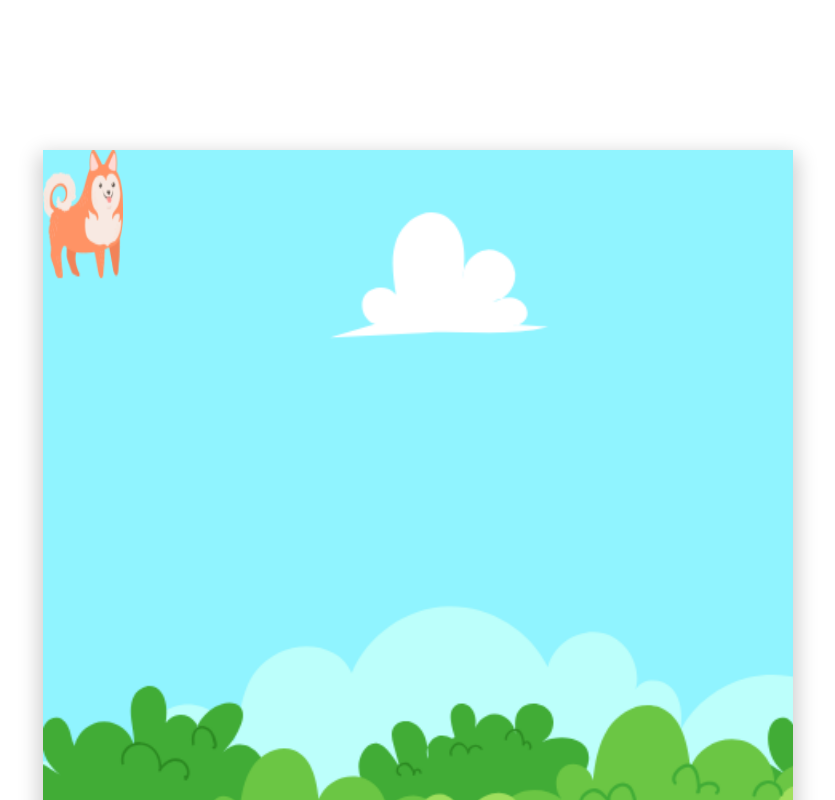
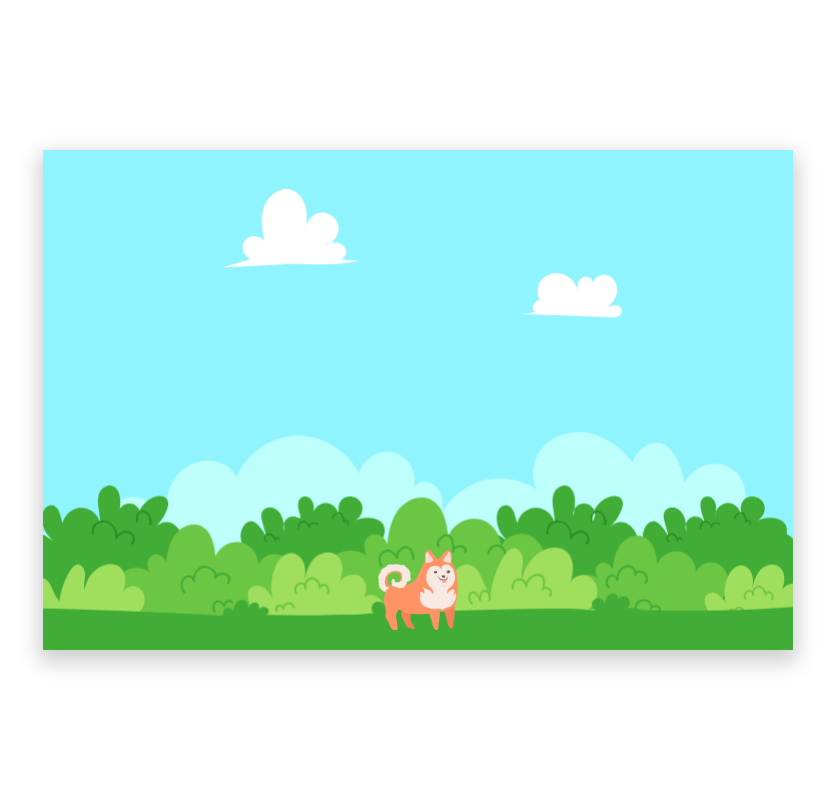
Before and after one commit to eziquexx/oneul-javascript, a plain HTML site: page oneul-js-dong-practice/index.html in a window 1280 px wide. Both pictures are taken after a click on the button "게임 시작". Shown: the whole page, without its empty margins (222-1057 px from the left). Drawn offline with Linux system fonts and the light colour scheme.

Commit message:
전체수정

```diff
--- a/oneul-js-dong-practice/css/style.css
+++ b/oneul-js-dong-practice/css/style.css
@@ -14,27 +14,21 @@
 }
 #container {
   position: relative;
-  width: 100%;
-  height: 100vh;
-  @media screen and (min-width:750px) {
-    width: 750px;
-    height: 500px;
+  width: 750px;
+  height: 500px;
+  @media screen and (max-width:750px) {
+    width: 100%;
+    height: 100vh;
   }
 }
-#mycanvas {
-  width: 750px;
-  height: 500px;
-  /* width: 100%;
-  height: 100vh; */
+#myCanvas {
+  width: 100%;
+  height: 100%;
   display: block;
   box-shadow: 0px 8px 20px 4px rgba(0, 0, 0, 0.2);
   background-image: url(../img/space2.png);
   background-repeat: no-repeat;
   background-size: cover;
-  @media screen and (min-width:750px) {
-    width: 100%;
-  height: 100vh;
-  }
 }
 .titleGroup {
   position: absolute;
--- a/oneul-js-dong-practice/index.html
+++ b/oneul-js-dong-practice/index.html
@@ -5,13 +5,13 @@
   <meta name="viewport" content="width=device-width, initial-scale=1.0">
   <title>똥 피하기 게임</title>
   <link rel="stylesheet" href="./css/style.css">
-  <script src="js/start.js" defer></script>
+
 
 </head>
 <body>
   <div id="wrap">
     <div id="container">
-      <canvas id="mycanvas" width="750" height="500"></canvas>
+      <canvas id="myCanvas" width="750" height="500"></canvas>
       <div class="titleGroup">
         <div class="textGroup">
           <h1>똥 피하기 게임</h1>
@@ -24,5 +24,6 @@
       </div>
     </div>
   </div>
+  <script src="js/start.js"></script>
 </body>
 </html>
--- a/oneul-js-dong-practice/js/start.js
+++ b/oneul-js-dong-practice/js/start.js
@@ -2,42 +2,63 @@
 const $startBtn = document.getElementById("startBtn");
 const titleGroup = document.querySelector(".titleGroup");
 
-let canvas = null;
-let context = null;
-var canvasW = 0, canvasH = 0;
+// 캔버스 초기화
+const canvas = document.getElementById("myCanvas");
+const ctx = canvas.getContext("2d");
 
-let Dog = {
-  x: 0,
-  y: 0,
-  dogW: 80,
-  dogH: 80,
-  moveSpace: 20,
-  dogImageSrc: './img/dogRight.png',
+// 이미지 로드
+const dogImage = new Image();
+dogImage.src = './img/dogRight2.png';
+
+// Dog객체
+const Dog = {
+  width: 80,
+  height: 80,
+  image: dogImage,
 
   draw: function() {
-    let dog = new Image();
-    dog.src = this.dogImageSrc;
-    dog.onload = function() {
-      context.clearRect(0, 0, canvasW, canvasH); // 이전 프레임을 지운다
-      context.drawImage(dog, Dog.x, Dog.y, Dog.dogW, Dog.dogH);
-    };
+    // 캔버스의 크기를 기준으로 이미지의 위치 조정
+    const canvasWidth = canvas.width;
+    const canvasHeight = canvas.height;
+
+    // 이미지 위치 계산: 하단 중앙
+    const x = (canvasWidth - this.width) / 2;
+    const y = canvasHeight - this.height - 20;
+
+    // 캔버스 초기화 및 이미지 그리기
+    ctx.clearRect(0, 0, canvasWidth, canvasHeight);
+    ctx.drawImage(this.image, x, y, this.width, this.height);
   }
+};
+
+// 게임 시작 버튼 클릭 이벤트
+$startBtn.addEventListener("click", function() {
+  titleGroup.style.display = "none";
+  startGame();
+});
+
+// 게임 시작 함수
+function startGame() {
+  resizeCanvas();
+  Dog.draw();
 }
 
-window.onload = function(){
-  canvas = document.getElementById("mycanvas");
-  context = canvas.getContext("2d");
-  canvasW = canvas.width;
-  canvasH = canvas.height;
-  $startBtn.addEventListener("click", function() {
-    titleGroup.style.display = "none";
-    // 게임 실행
-    startGame();
-  });
+// 캔버스 크기 조정 함수
+function resizeCanvas() {
+  canvas.width = canvas.clientWidth;
+  canvas.height = canvas.clientHeight;
+}
 
+// 윈도우 리사이즈 이벤트 처리
+window.addEventListener('resize', function() {
+  resizeCanvas();
+  if (canvas.width > 0 && canvas.height > 0) {
+    Dog.draw();
+  }
+});
+
+// 이미지 로드 완료 후 캔버스의 초기 크기 조정
+dogImage.onload = function() {
+  // 캔버스 크기 조정 및 게임 시작
+  resizeCanvas();
 };
-
-
-function startGame() {
- Dog.draw();
-};
```
